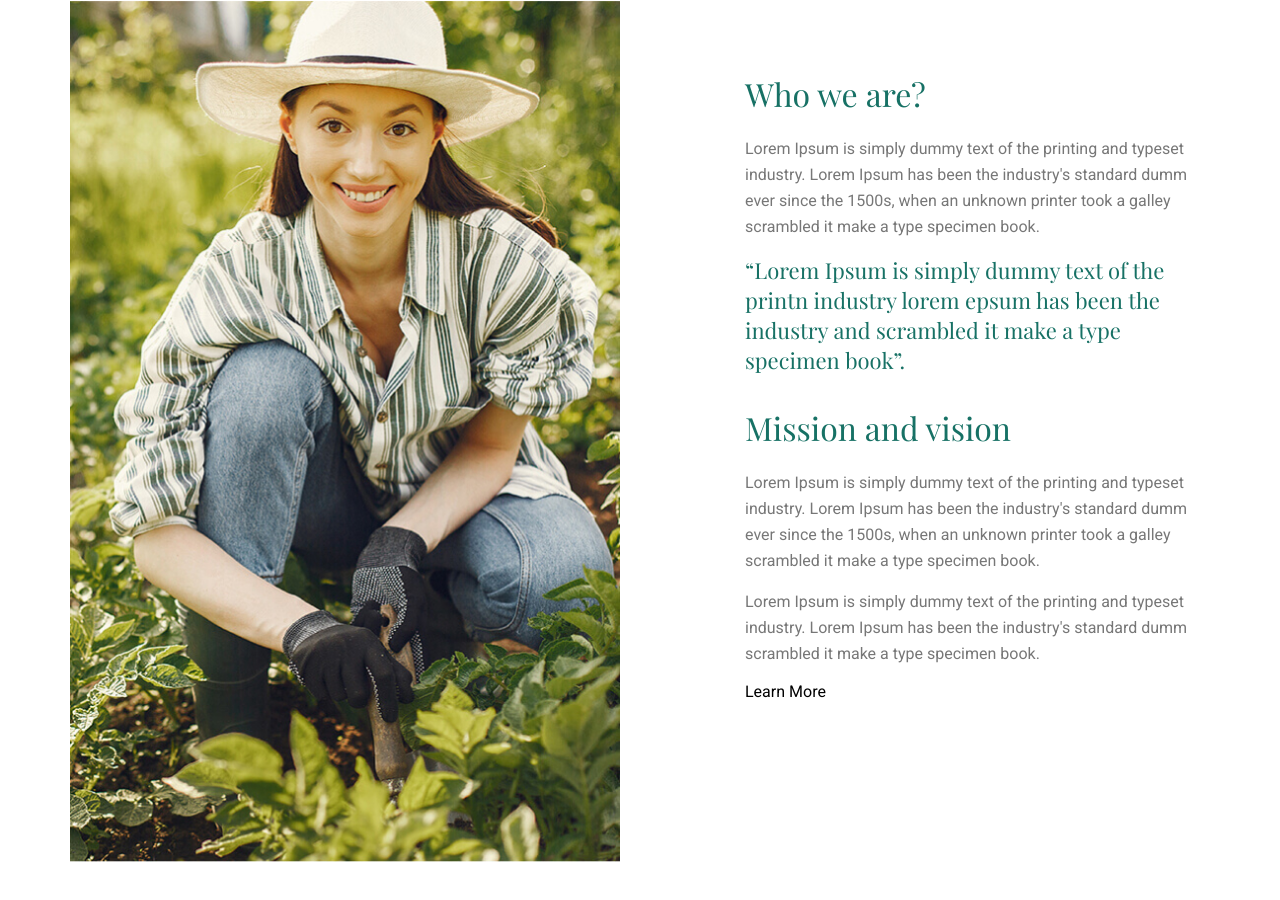
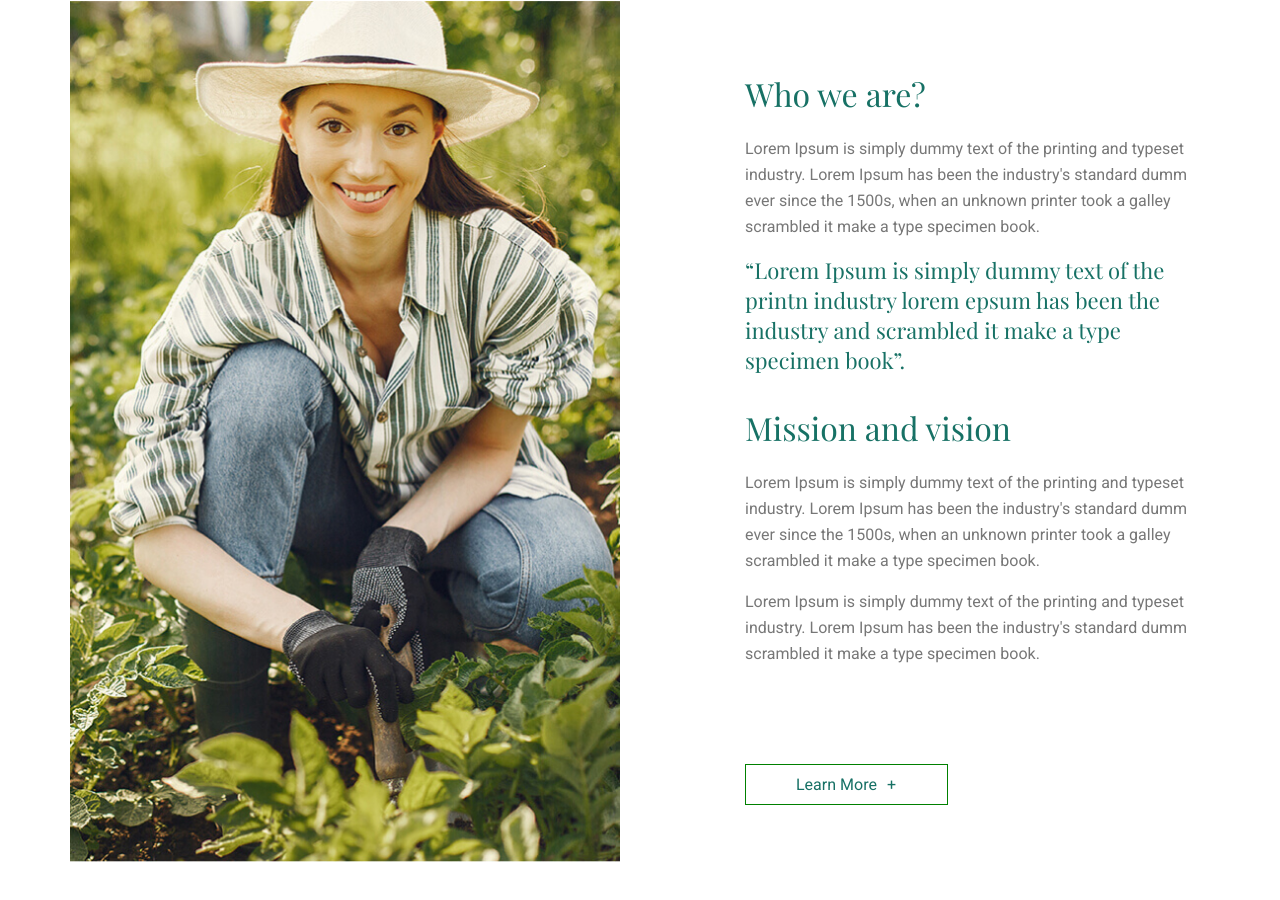
Before and after one commit to NikolaichukViktoriia/Farmzi, a plain HTML site: page index.html in a window 1280 px wide. Shown: the part 1360-2260 px from the top of the page. Drawn offline with nearby package versions, Linux system fonts and the light colour scheme.

Commit message:
added stylized button

```diff
--- a/index.html
+++ b/index.html
@@ -59,7 +59,7 @@
       </div>
     </section>
     <section class="about">
-      <div class="container">
+      <div id="farmzi" class="container">
         <span class="about__subtitle">About Company</span>
         <h2 class="title title--about">
           Farmzi have 35 years of experience and know smart way to grow and
@@ -95,7 +95,7 @@
               industry. Lorem Ipsum has been the industry's standard dumm
               scrambled it make a type specimen book.
             </p>
-            <a class="about__link" href="#">Learn More</a>
+            <a class="farmzi__about" href="#">Learn More</a>
           </div>
         </div>
       </div>
--- a/style.css
+++ b/style.css
@@ -33,7 +33,7 @@ body {
   padding: 0 15px;
 }
 .title {
-  font-family: 'Playfair Display';
+  font-family: "Playfair Display";
   font-style: normal;
   font-weight: 400;
   font-size: 48px;
@@ -226,7 +226,7 @@ width: 100%;
   padding-top: 75px;
 }
 .about__title {
-  font-family: 'Playfair Display';
+  font-family: "Playfair Display";
   font-style: normal;
   font-weight: 400;
   font-size: 32px;
@@ -241,9 +241,30 @@ margin-bottom: 25px;
   margin-bottom: 15px;
 }
 .about__item--color {
-  font-family: 'Playfair Display';
+  font-family: "Playfair Display";
   font-size: 22px;
   line-height: 30px;
   color: #177165;
   margin-bottom: 35px;
 }
+
+.farmzi__about {
+  padding: 10px 70px 10px 50px;
+  background-color: #fff;
+  border: 1px solid green;
+  font-size: 16px;
+  line-height: 26px;
+  color: #177165;
+  position: relative;
+  top: 90px;
+}
+
+.farmzi__about::before {
+  content: "+";
+  position: absolute;
+  right: 45px;
+  top: 7px;
+  color: #177165;
+  height: 15px;
+  width: 15px;
+}
```
Lines whose indentation alone changed are shown as unchanged.
